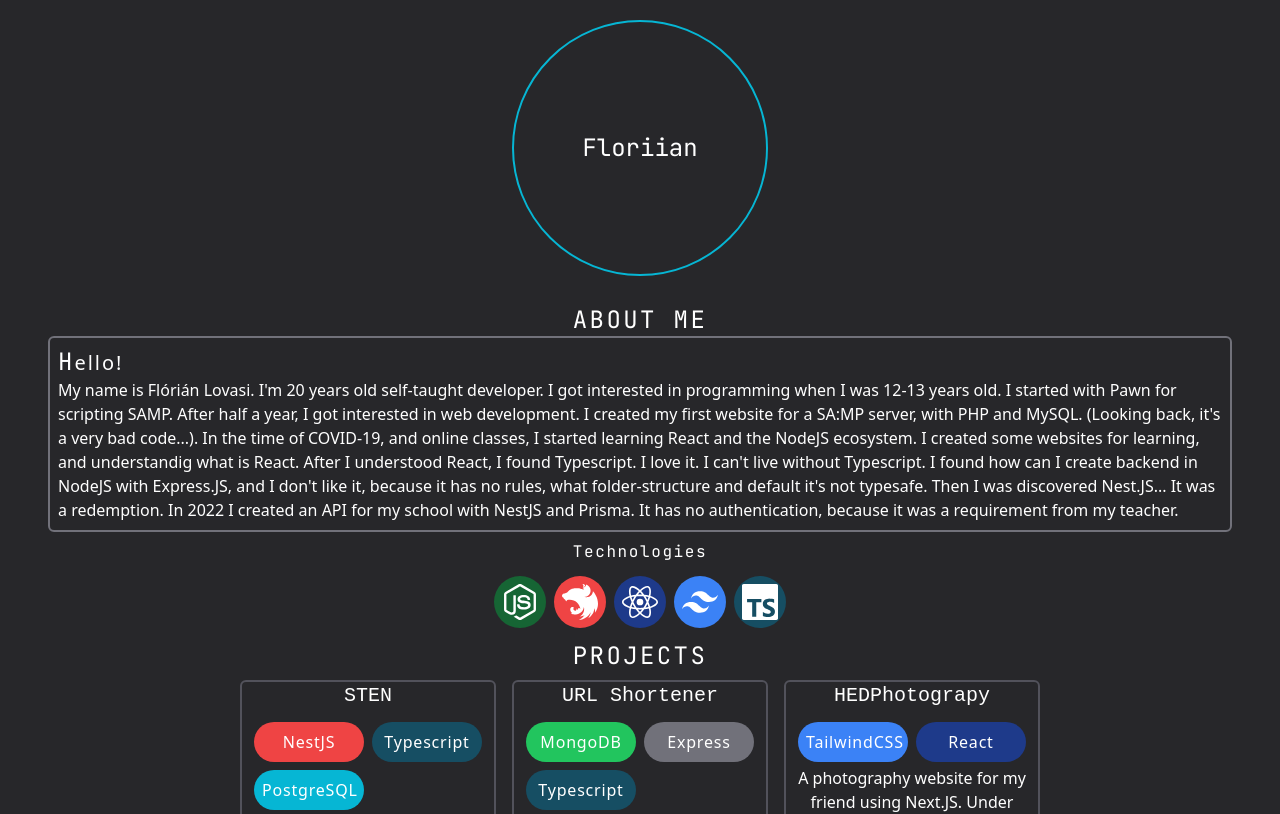
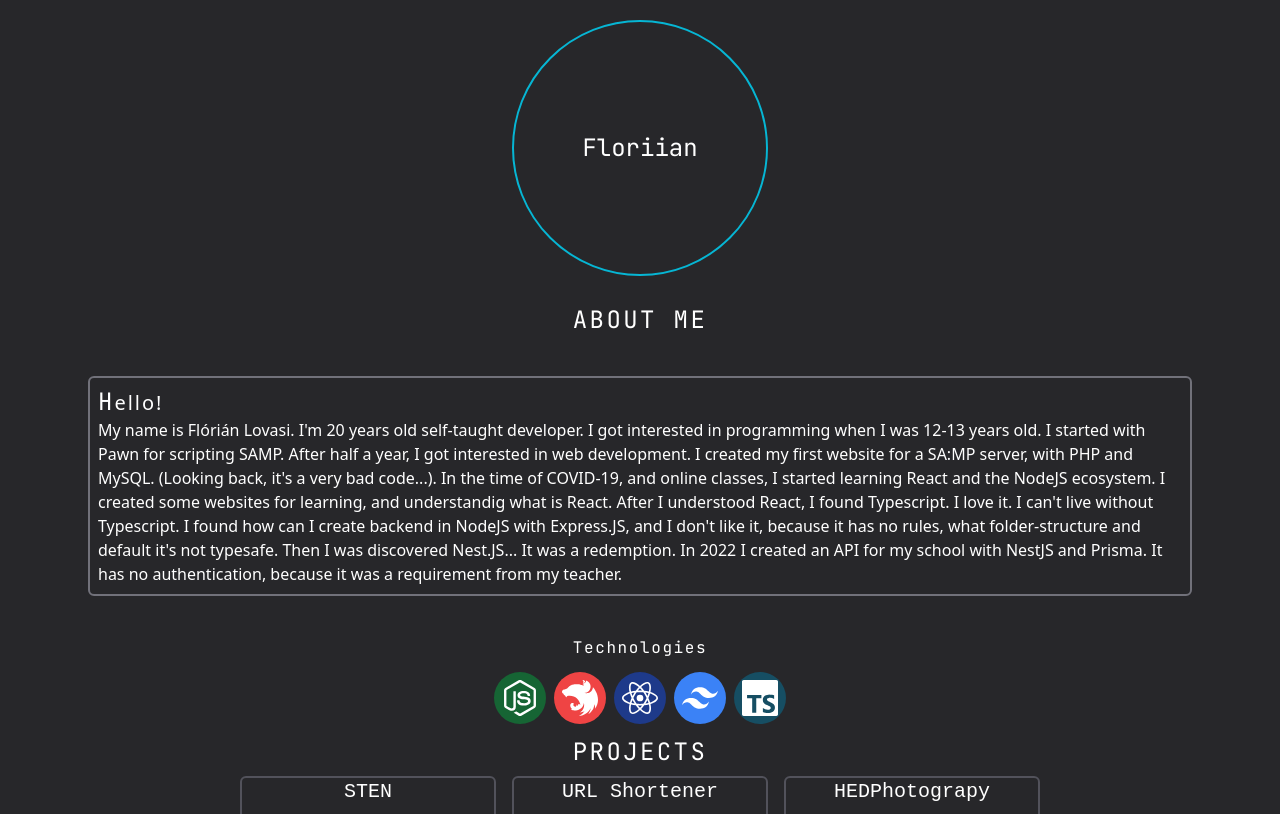
Before and after one commit to Floriian/floriian.github.io, a React (Vite) app: page / in a window 1280 px wide. Shown: the top 814 px of the page. Built offline with nearby package versions, Linux system fonts and the light colour scheme.

Commit message:
fixing about me

```diff
--- a/src/components/AboutMe.tsx
+++ b/src/components/AboutMe.tsx
@@ -3,7 +3,7 @@ import React from 'react';
 export function AboutMe() {
   const currentDate = new Date().getFullYear();
   return (
-    <div className="rounded-md border-2 border-zinc-500 p-2">
+    <div className="m-10 rounded-md border-2 border-zinc-500 p-2">
       <p className="text-xl tracking-widest first-letter:font-jetbrains first-letter:text-2xl first-letter:uppercase">
         Hello!
       </p>
```
